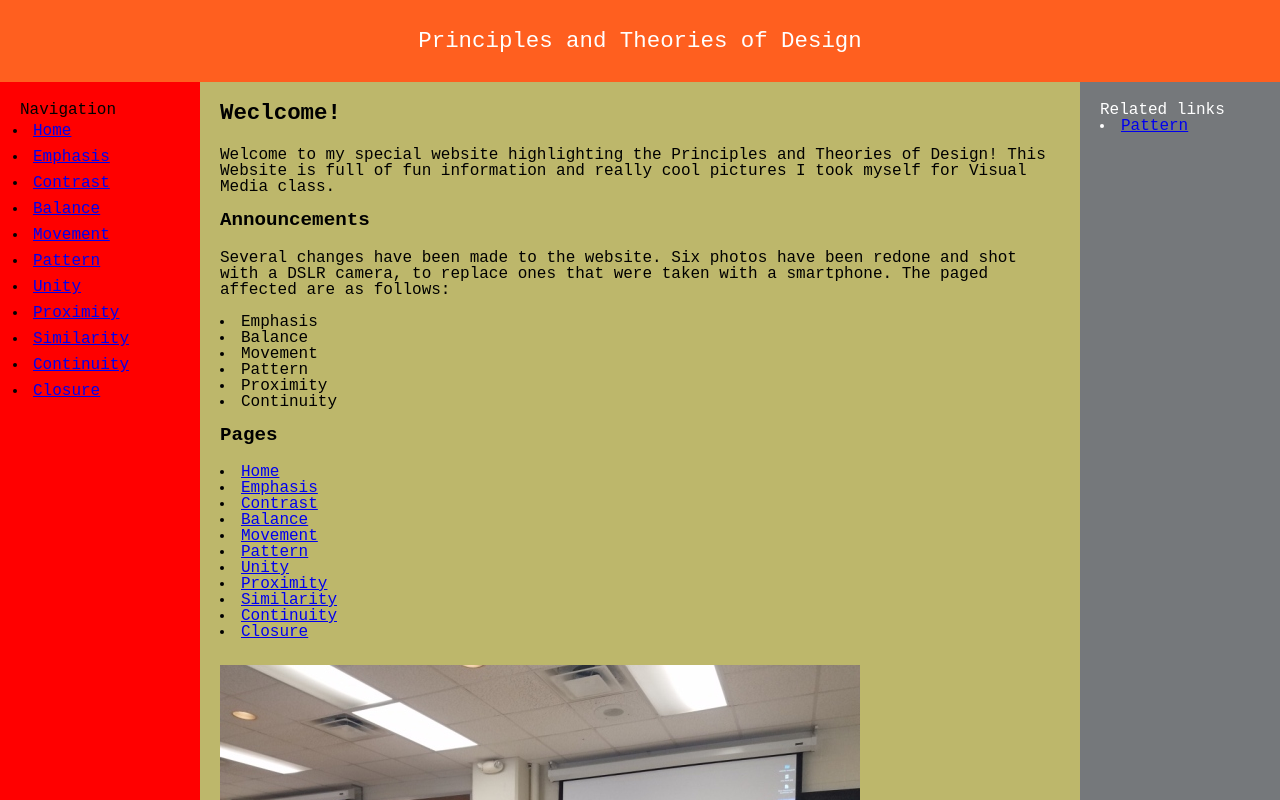
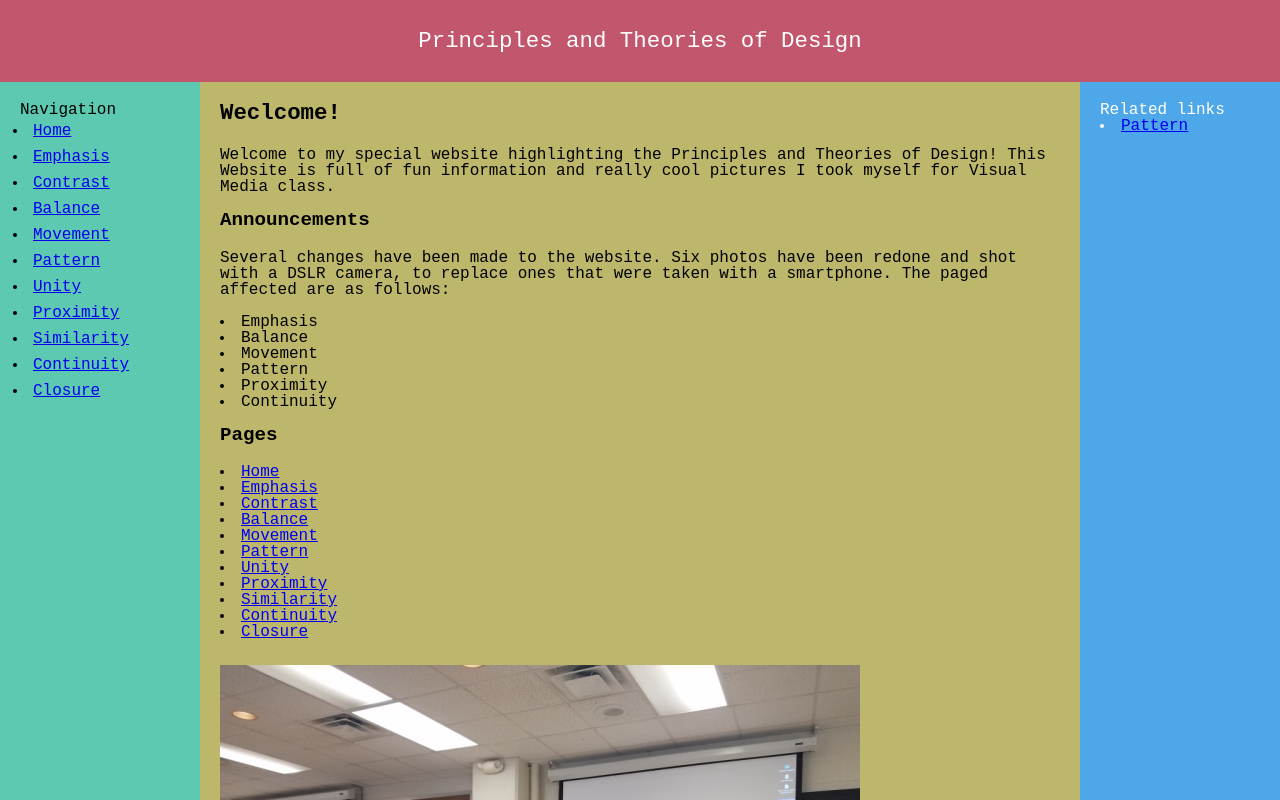
Before and after one commit to brandon7777/design-principles, a plain HTML site: page index.html in a window 1280 px wide. Shown: the top 800 px of the page. Drawn offline with Linux system fonts and the light colour scheme.

Commit message:
Update styles.css

```diff
--- a/styles.css
+++ b/styles.css
@@ -26,7 +26,7 @@ header {
   padding: 30px;
   text-align: center;
   font-size: 1.4em;
-  background-color: #FF5F1F;
+  background-color: #C2566C;
   color: white;
 }
 
@@ -38,7 +38,7 @@ main {
 }
 
 nav {
-  background-color: #FF0000;
+  background-color: #5CC9B0;
   padding: 20px;
 
 }
@@ -50,7 +50,7 @@ nav li {
 
 aside {
   padding: 20px;
-  background-color: #75787B;
+  background-color: #4DA7E8;
   color: white;
 }
 
```
